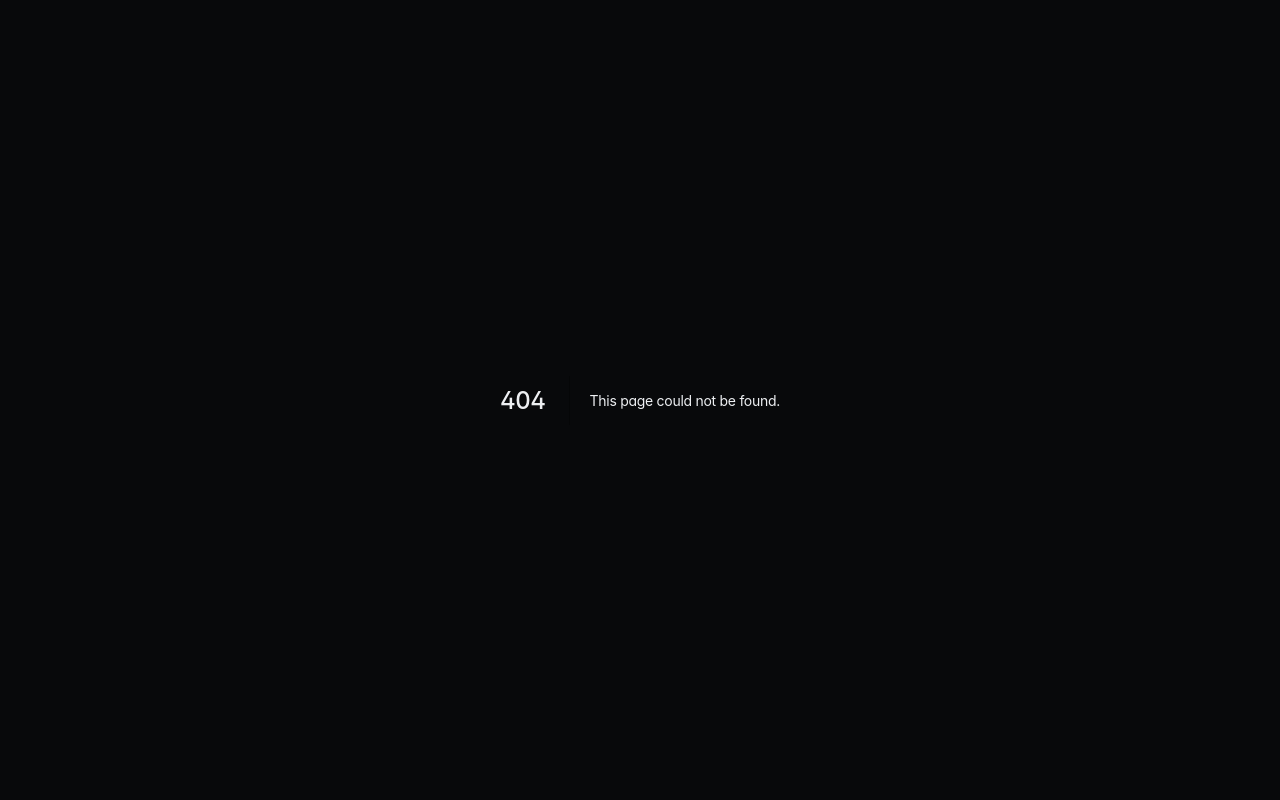
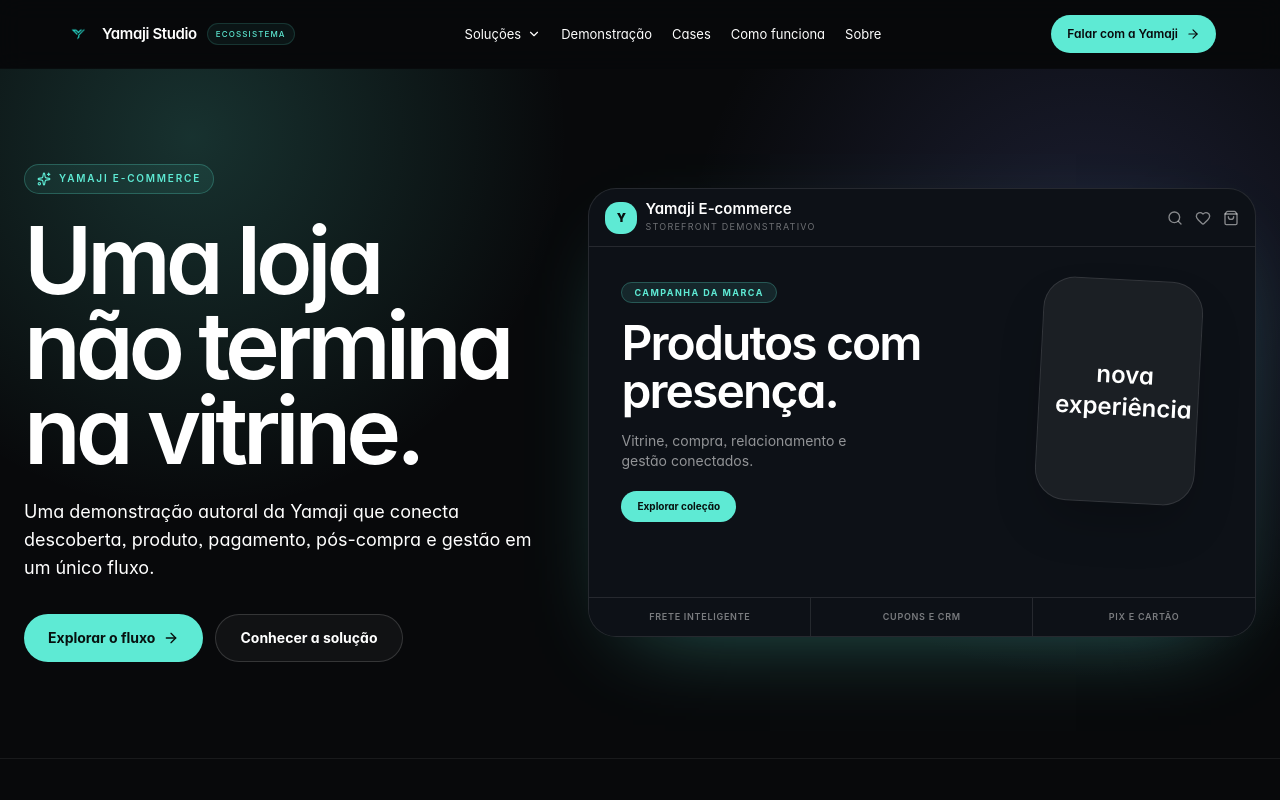
Before and after one commit to cauayoshito/yamaji-ecommerce, a Next.js app: page /e-commerce/experiencia in a window 1280 px wide. Before the commit this address had no page. Shown: the top 800 px of the page. Built offline with nearby package versions, Linux system fonts and the light colour scheme.

Commit message:
feat: publica experiência Yamaji E-commerce fora do layout de demo

```diff
--- /dev/null
+++ b/app/e-commerce/experiencia/page.tsx
@@ -0,0 +1,35 @@
+import type { Metadata } from "next";
+import NavBar from "@/components/site/NavBar";
+import Footer from "@/components/site/Footer";
+import MobileStickyCTA from "@/components/MobileStickyCTA";
+import YamajiEcommerceShowcase from "@/components/ecommerce/YamajiEcommerceShowcase";
+import { createWhatsAppLink } from "@/lib/contact";
+
+export const metadata: Metadata = {
+  title: "Experiência Yamaji E-commerce | Fluxo completo",
+  description:
+    "Explore a experiência autoral da Yamaji E-commerce, da vitrine ao checkout, pós-compra e painel de gestão.",
+  alternates: { canonical: "/e-commerce/experiencia" },
+};
+
+const whatsappLink = createWhatsAppLink(
+  "Olá! Vi a experiência Yamaji E-commerce e quero entender como esse fluxo funcionaria no meu negócio."
+);
+
+export default function YamajiEcommerceExperiencePage() {
+  return (
+    <div className="ecosystem-site min-h-screen overflow-x-hidden bg-[#08090B] text-white">
+      <NavBar />
+      <MobileStickyCTA
+        label="Yamaji E-commerce: compra e gestão conectadas"
+        actionLabel="Planejar minha loja"
+        actionHref={whatsappLink}
+        whatsappHref={whatsappLink}
+      />
+      <main className="overflow-x-hidden pt-16 md:pt-[68px]">
+        <YamajiEcommerceShowcase />
+      </main>
+      <Footer />
+    </div>
+  );
+}
```
